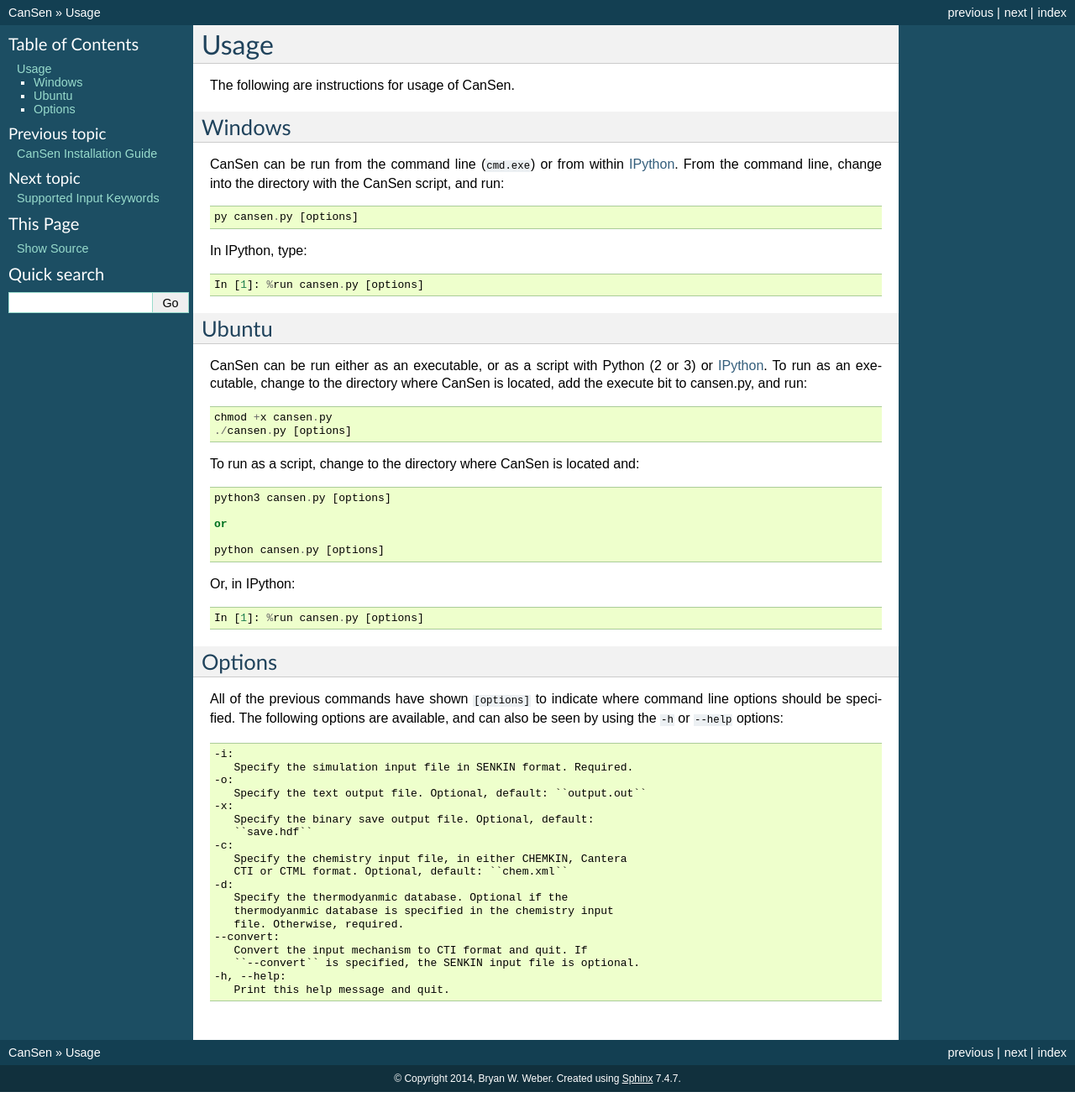
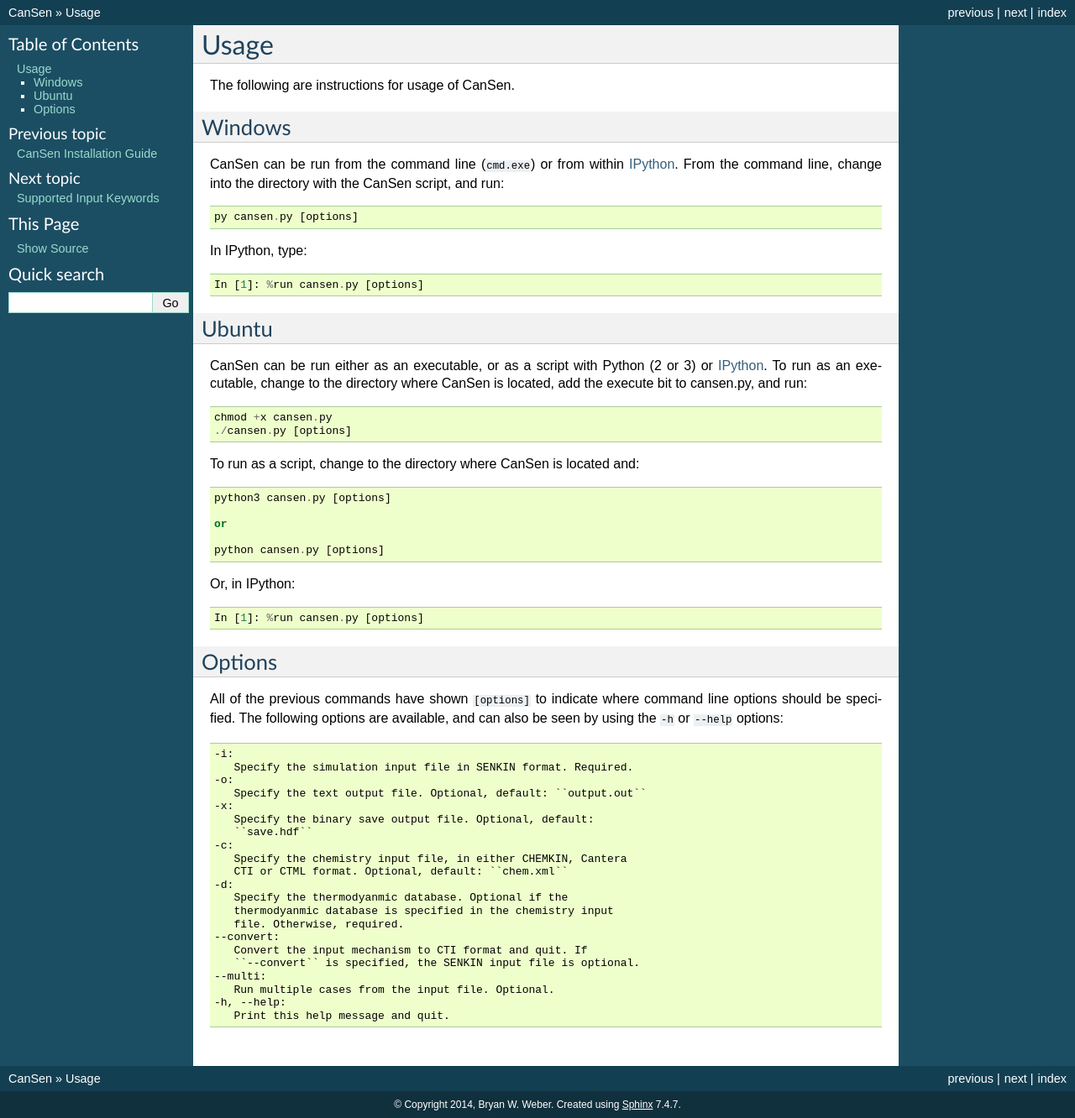
Before and after one commit to bryanwweber/CanSen, a Sphinx documentation site: the page built from docs/usage.rst, in a window 1280 px wide. Shown: the whole page at 84% size. Built offline with Sphinx 7.4.7, drawn with Linux system fonts in a browser that asks for light colours; before the commit the page ends 1301 px from its top, so only the background shows below that.

Commit message:
Added --multi option to usage documentation

```diff
--- a/docs/usage.rst
+++ b/docs/usage.rst
@@ -71,5 +71,7 @@
      --convert:
         Convert the input mechanism to CTI format and quit. If
         ``--convert`` is specified, the SENKIN input file is optional.
+     --multi:
+        Run multiple cases from the input file. Optional.
      -h, --help:
         Print this help message and quit.
```
